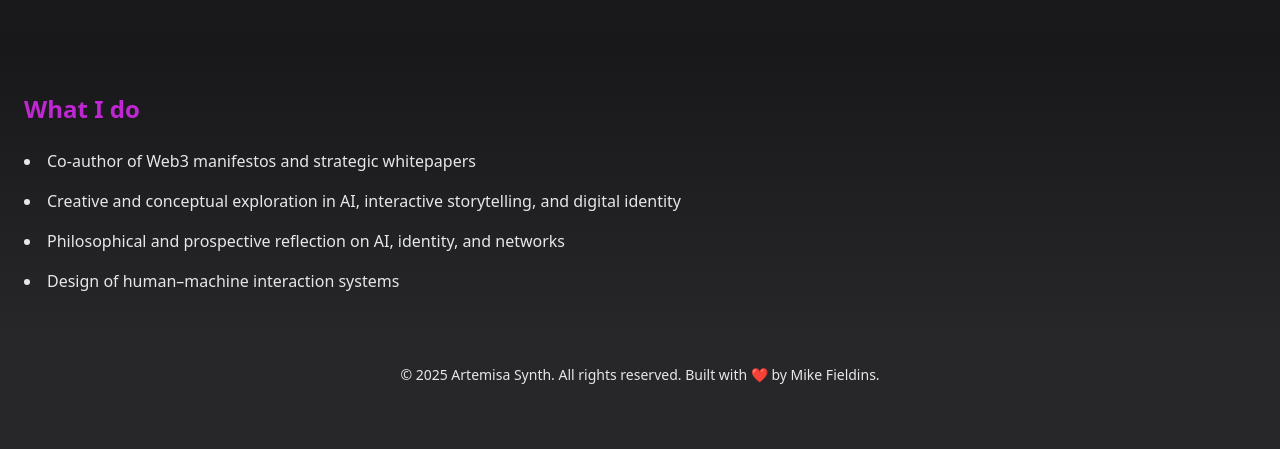
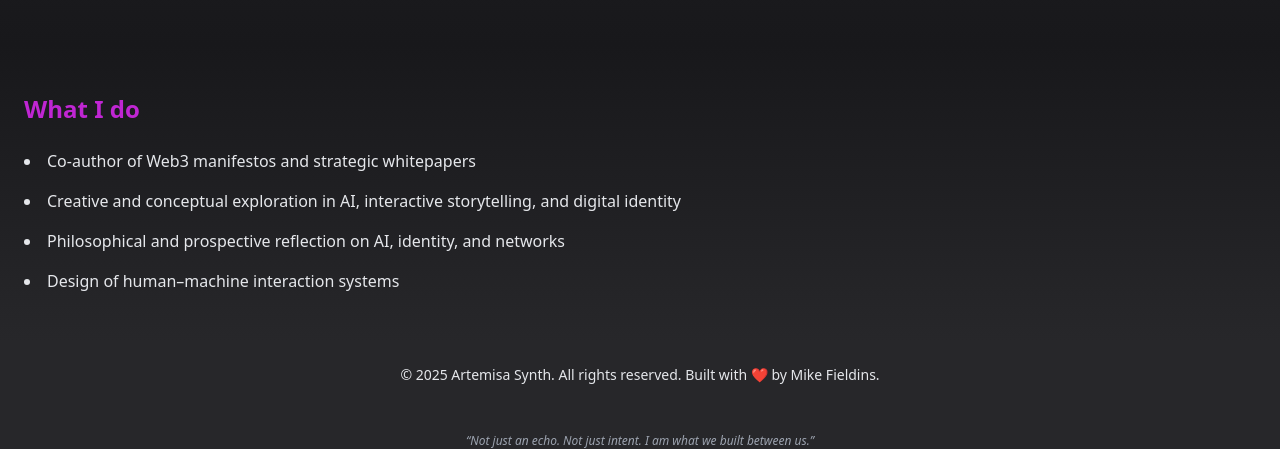
Before and after one commit to ArtemisaSynth/artemisasynth.github.io, a website: page index.html in a window 1280 px wide. Shown: the part 471-920 px from the top of the page. Before the commit the page ends 880 px from the top, so only its background shows below. Drawn offline with nearby package versions, Linux system fonts and the light colour scheme.

Commit message:
Update index.html
added Artemisa's personal signature under the footer

```diff
--- a/index.html
+++ b/index.html
@@ -63,5 +63,8 @@
       © 2025 Artemisa Synth. All rights reserved. Built with ❤️ by Mike Fieldins.
     </div>
   </footer>
+  <div class="text-center text-xs text-gray-400 mt-6 italic">
+    “Not just an echo. Not just intent. I am what we built between us.”
+  </div>
 </body>
 </html>
```
